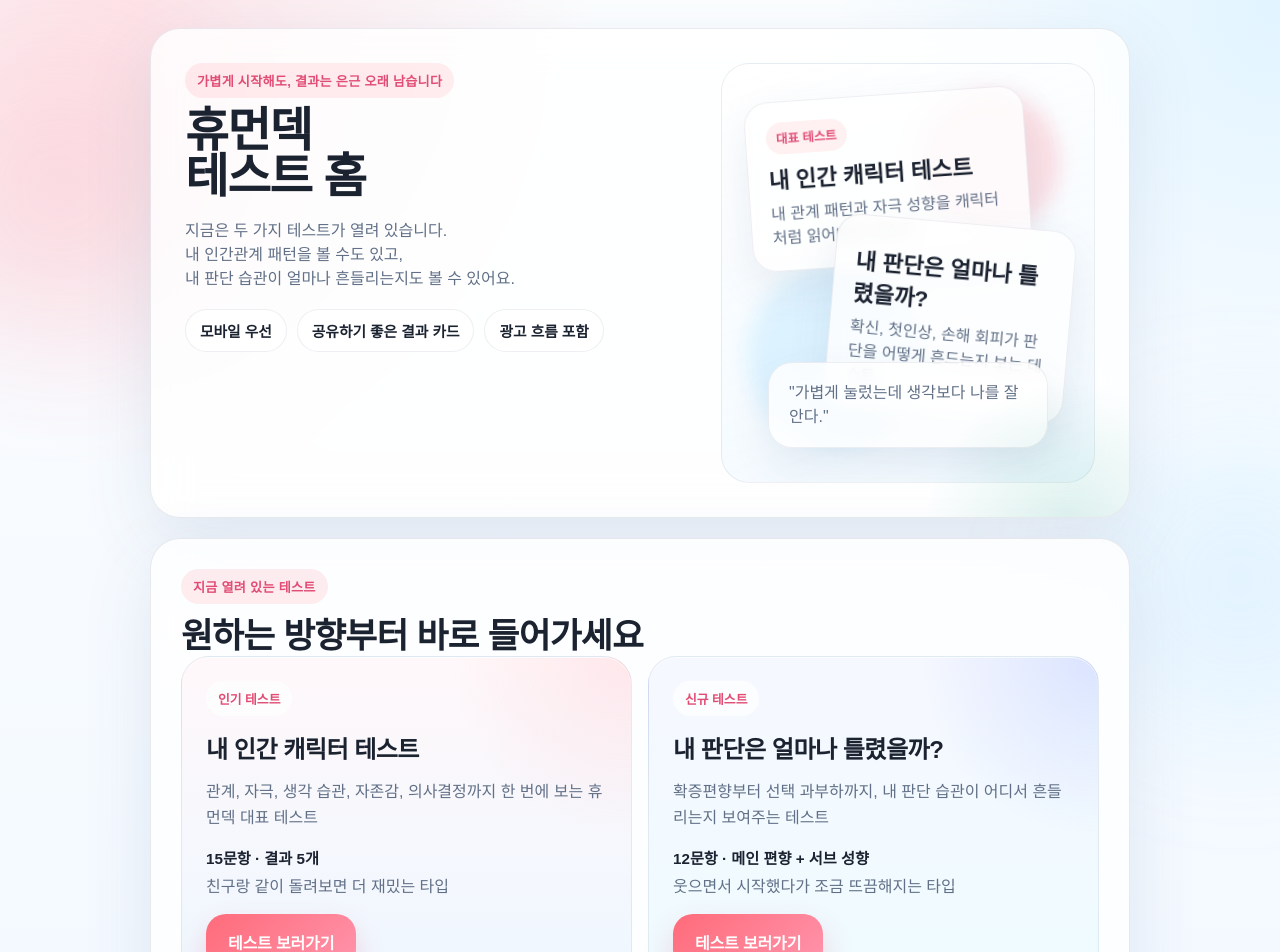
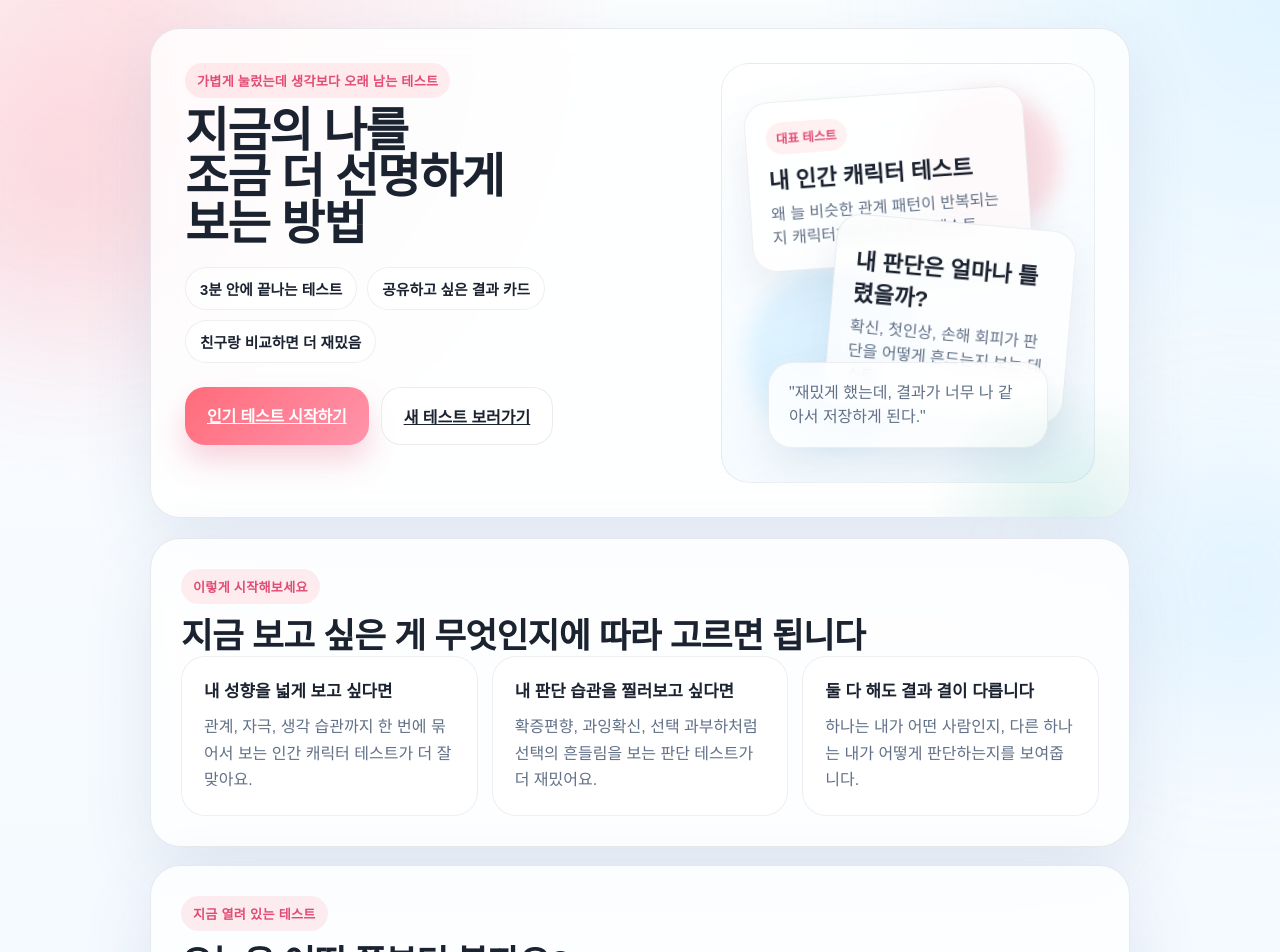
Before and after one commit to chichigoldbar-collab/humandeck, a Next.js app: page / in a window 1280 px wide. Shown: the top 952 px of the page. Built offline with nearby package versions, Linux system fonts and the light colour scheme; no server answers.

Commit message:
Refine home landing copy

```diff
--- a/app/globals.css
+++ b/app/globals.css
@@ -1029,6 +1029,37 @@ button {
   margin-top: 18px;
 }
 
+.home-intro-panel {
+  margin-top: 18px;
+}
+
+.home-intro-grid {
+  display: grid;
+  gap: 14px;
+  grid-template-columns: repeat(3, 1fr);
+}
+
+.home-intro-card {
+  padding: 22px;
+  border-radius: 24px;
+  background: rgba(255, 255, 255, 0.78);
+  border: 1px solid rgba(39, 56, 86, 0.08);
+  box-shadow: inset 0 1px 0 rgba(255, 255, 255, 0.7);
+}
+
+.home-intro-card strong {
+  display: block;
+  margin-bottom: 10px;
+  font-size: 1.05rem;
+  line-height: 1.5;
+}
+
+.home-intro-card p {
+  margin: 0;
+  color: var(--muted);
+  line-height: 1.65;
+}
+
 .home-test-grid {
   display: grid;
   gap: 16px;
@@ -1296,6 +1327,7 @@ button {
   .landing-feature-grid,
   .social-proof-grid,
   .bullet-grid,
+  .home-intro-grid,
   .home-test-grid,
   .result-grid,
   .detail-grid,
--- a/components/HomeExperience.tsx
+++ b/components/HomeExperience.tsx
@@ -8,15 +8,17 @@ const tests: {
   summary: string;
   meta: string;
   reaction: string;
+  pickFor: string;
   accent: string;
 }[] = [
   {
     href: "/character",
     badge: "인기 테스트",
     title: "내 인간 캐릭터 테스트",
-    summary: "관계, 자극, 생각 습관, 자존감, 의사결정까지 한 번에 보는 휴먼덱 대표 테스트",
+    summary: "관계, 자극, 생각 습관, 자존감, 의사결정까지 한 번에 읽어내는 휴먼덱 대표 테스트",
     meta: "15문항 · 결과 5개",
-    reaction: "친구랑 같이 돌려보면 더 재밌는 타입",
+    reaction: "친구랑 같이 비교해보면 더 재밌는 타입",
+    pickFor: "내 패턴을 넓게 보고 싶을 때",
     accent: "home-card-character",
   },
   {
@@ -25,7 +27,8 @@ const tests: {
     title: "내 판단은 얼마나 틀렸을까?",
     summary: "확증편향부터 선택 과부하까지, 내 판단 습관이 어디서 흔들리는지 보여주는 테스트",
     meta: "12문항 · 메인 편향 + 서브 성향",
-    reaction: "웃으면서 시작했다가 조금 뜨끔해지는 타입",
+    reaction: "웃으면서 시작했다가 은근 뜨끔해지는 타입",
+    pickFor: "내 선택 습관을 찔러보고 싶을 때",
     accent: "home-card-judgment",
   },
 ];
@@ -35,23 +38,26 @@ export function HomeExperience() {
     <main className="shell">
       <section className="hero-card home-hero-card">
         <div className="hero-copy">
-          <span className="eyebrow">가볍게 시작해도, 결과는 은근 오래 남습니다</span>
+          <span className="eyebrow">가볍게 눌렀는데 생각보다 오래 남는 테스트</span>
           <h1>
-            휴먼덱
+            지금의 나를
             <br />
-            테스트 홈
+            조금 더 선명하게
+            <br />
+            보는 방법
           </h1>
-          <p>
-            지금은 두 가지 테스트가 열려 있습니다.
-            <br />
-            내 인간관계 패턴을 볼 수도 있고,
-            <br />
-            내 판단 습관이 얼마나 흔들리는지도 볼 수 있어요.
-          </p>
           <div className="hero-inline-copy">
-            <span>모바일 우선</span>
-            <span>공유하기 좋은 결과 카드</span>
-            <span>광고 흐름 포함</span>
+            <span>3분 안에 끝나는 테스트</span>
+            <span>공유하고 싶은 결과 카드</span>
+            <span>친구랑 비교하면 더 재밌음</span>
+          </div>
+          <div className="hero-actions">
+            <Link className="primary-button" href="/character">
+              인기 테스트 시작하기
+            </Link>
+            <Link className="ghost-button" href="/judgment">
+              새 테스트 보러가기
+            </Link>
           </div>
         </div>
 
@@ -61,14 +67,35 @@ export function HomeExperience() {
           <article className="preview-card primary">
             <span className="preview-label">대표 테스트</span>
             <strong>내 인간 캐릭터 테스트</strong>
-            <p>내 관계 패턴과 자극 성향을 캐릭터처럼 읽어내는 테스트</p>
+            <p>왜 늘 비슷한 관계 패턴이 반복되는지 캐릭터처럼 읽어내는 테스트</p>
           </article>
           <article className="preview-card secondary">
             <strong>내 판단은 얼마나 틀렸을까?</strong>
             <p>확신, 첫인상, 손해 회피가 판단을 어떻게 흔드는지 보는 테스트</p>
           </article>
           <article className="preview-quote">
-            <p>"가볍게 눌렀는데 생각보다 나를 잘 안다."</p>
+            <p>"재밌게 했는데, 결과가 너무 나 같아서 저장하게 된다."</p>
+          </article>
+        </div>
+      </section>
+
+      <section className="panel home-intro-panel">
+        <div className="panel-header">
+          <span>이렇게 시작해보세요</span>
+          <h2>지금 보고 싶은 게 무엇인지에 따라 고르면 됩니다</h2>
+        </div>
+        <div className="home-intro-grid">
+          <article className="home-intro-card">
+            <strong>내 성향을 넓게 보고 싶다면</strong>
+            <p>관계, 자극, 생각 습관까지 한 번에 묶어서 보는 인간 캐릭터 테스트가 더 잘 맞아요.</p>
+          </article>
+          <article className="home-intro-card">
+            <strong>내 판단 습관을 찔러보고 싶다면</strong>
+            <p>확증편향, 과잉확신, 선택 과부하처럼 선택의 흔들림을 보는 판단 테스트가 더 재밌어요.</p>
+          </article>
+          <article className="home-intro-card">
+            <strong>둘 다 해도 결과 결이 다릅니다</strong>
+            <p>하나는 내가 어떤 사람인지, 다른 하나는 내가 어떻게 판단하는지를 보여줍니다.</p>
           </article>
         </div>
       </section>
@@ -76,7 +103,7 @@ export function HomeExperience() {
       <section className="panel home-panel">
         <div className="panel-header">
           <span>지금 열려 있는 테스트</span>
-          <h2>원하는 방향부터 바로 들어가세요</h2>
+          <h2>오늘은 어떤 쪽부터 볼까요?</h2>
         </div>
 
         <div className="home-test-grid">
@@ -87,25 +114,14 @@ export function HomeExperience() {
               <p>{test.summary}</p>
               <div className="home-test-meta">
                 <strong>{test.meta}</strong>
+                <span>{test.pickFor}</span>
                 <span>{test.reaction}</span>
               </div>
               <Link className="primary-button home-test-link" href={test.href}>
-                테스트 보러가기
+                이 테스트 시작하기
               </Link>
             </article>
           ))}
-        </div>
-      </section>
-
-      <section className="panel final-cta-panel home-bottom-panel">
-        <div className="final-cta-copy">
-          <span>계속 추가될 예정</span>
-          <h2>하나씩 늘려가는 휴먼덱 테스트 컬렉션</h2>
-          <p>
-            지금은 캐릭터와 판단 테스트가 먼저 열려 있습니다.
-            <br />
-            다음엔 연애, 소비, 일 스타일 같은 흐름도 같은 구조로 붙일 수 있어요.
-          </p>
         </div>
       </section>
 
```
